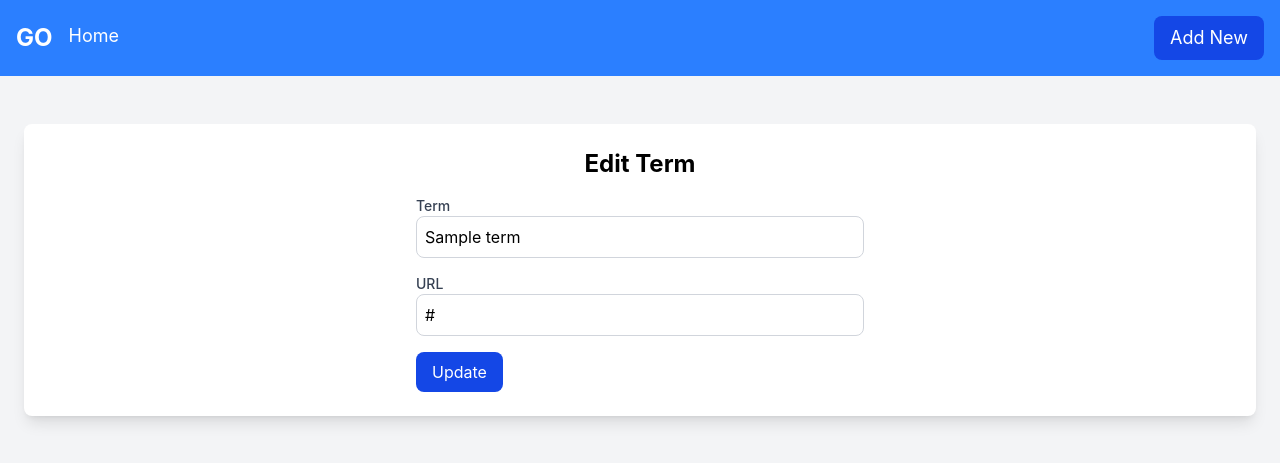
After one commit to 10morgant/go-redirecter, a Flask app: template templates/edit_entry.j2.html in a window 1280 px wide. The commit adds this page. Shown: the top 463 px of the page. Run offline with Flask 3, Linux system fonts and the light colour scheme; the template is opened without the code that fills it: most values are stand-ins (such as "Sample title", 1, 10 or a date in 2020).

Commit message:
add editting

```diff
--- a/app.py
+++ b/app.py
@@ -17,6 +17,23 @@ class MyApp:
         self.app.add_url_rule('/go/<string:term>', 'redirect_to_term', self.redirect_to_term)
         self.app.add_url_rule('/new', 'new_entry', self.new_entry)
         self.app.add_url_rule('/add', 'add_term', self.add_term, methods=['POST'])
+        self.app.add_url_rule('/edit/<string:term>', 'edit_entry', self.edit_entry)
+        self.app.add_url_rule('/update', 'update_term', self.update_term, methods=['POST'])
+
+    def edit_entry(self, term):
+        url = self.db_handler.get_url(term)
+        if url:
+            return render_template("edit_entry.j2.html", term=term, url=url)
+        else:
+            return redirect('/go')
+
+    def update_term(self):
+        old_term = request.form['old_term']
+        new_term = request.form['term']
+        url = request.form['url']
+        print(old_term, new_term, url)
+        self.db_handler.update_term(old_term, new_term, url)
+        return redirect('/go/{}'.format(new_term))
 
     def redirect_to_term(self, term):
         url = self.db_handler.get_url(term)
--- /dev/null
+++ b/templates/edit_entry.j2.html
@@ -0,0 +1,25 @@
+{% extends "base.j2.html" %}
+
+{% block title %}Edit Entry{% endblock %}
+
+{% block body %}
+    <div class="max-w-7xl mx-auto bg-white p-6 rounded-lg shadow-lg mb-6">
+        <h2 class="text-2xl font-bold mb-4 text-center">Edit Term</h2>
+        <form action="/update" method="post" class="max-w-md mx-auto">
+            <input type="hidden" name="old_term" value="{{ term }}">
+            <div class="mb-4">
+                <label for="term" class="block text-sm font-medium text-gray-700">Term</label>
+                <input type="hidden" name="old_term" id="old_term" class=""
+                       value="{{ term }}" required>
+                <input type="text" name="term" id="term" class="block w-full p-2 border border-gray-300 rounded-lg"
+                       value="{{ term }}" required>
+            </div>
+            <div class="mb-4">
+                <label for="url" class="block text-sm font-medium text-gray-700">URL</label>
+                <input type="url" name="url" id="url" class="block w-full p-2 border border-gray-300 rounded-lg"
+                       value="{{ url }}" required>
+            </div>
+            <button type="submit" class="bg-blue-700 text-white px-4 py-2 rounded-lg hover:bg-blue-800">Update</button>
+        </form>
+    </div>
+{% endblock %}
--- a/templates/terms.j2.html
+++ b/templates/terms.j2.html
@@ -30,7 +30,7 @@
             <h2 class="text-xl font-bold mb-4">Newly Added</h2>
             <ul class="list-disc pl-5">
                 {% for term, created_at in newly_added_terms %}
-                    <li>{{ term }}</li>
+                    <li>{{ term }} <a href="/edit/{{ term }}" class="text-blue-500 hover:underline">Edit</a></li>
                 {% endfor %}
             </ul>
         </div>
@@ -38,7 +38,7 @@
             <h2 class="text-xl font-bold mb-4">Most Frequent</h2>
             <ul class="list-disc pl-5">
                 {% for term, usage_count in most_commonly_used_terms %}
-                    <li>{{ term }}</li>
+                    <li>{{ term }} <a href="/edit/{{ term }}" class="text-blue-500 hover:underline">Edit</a></li>
                 {% endfor %}
             </ul>
         </div>
```
Also changed, not shown: storage/db_handler.py, storage/json_handler.py, storage/redis_handler.py, storage/sqlite_handler.py.
